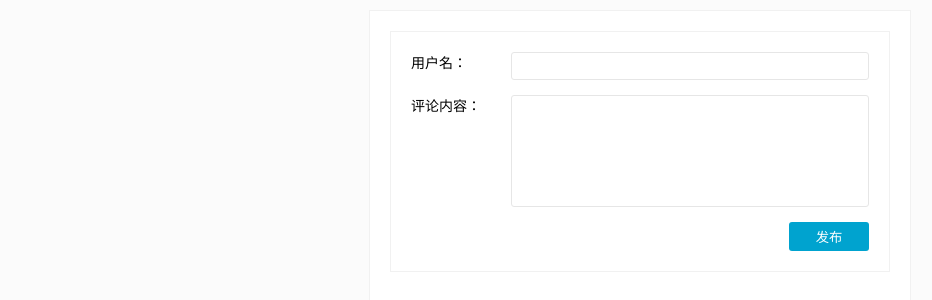
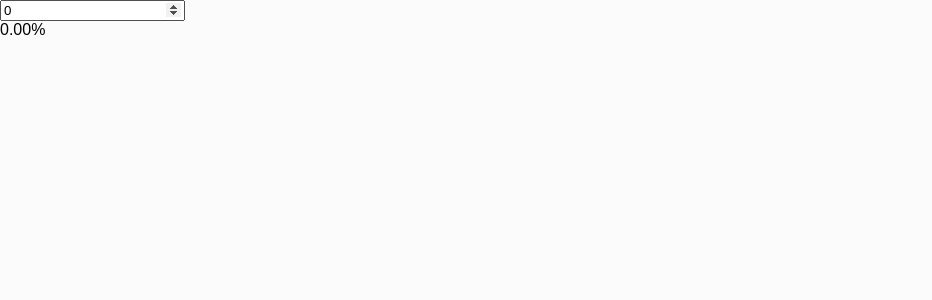
Before and after one commit to CAN-OD/ReactTest, a React (Create React App) app in the folder comment-app/: page / in a window 1280 px wide. Shown: the top 300 px of the page, without its empty margins (0-932 px from the left). Built offline with nearby package versions, Linux system fonts and the light colour scheme.

Commit message:
百分比换算器

```diff
--- a/comment-app/src/index.js
+++ b/comment-app/src/index.js
@@ -1,9 +1,79 @@
-import React from 'react';
+import React,{Component} from 'react';
 import ReactDOM from 'react-dom';
 import './index.css';
 import CommentApp from "./CommentApp";
 
+
+class Input extends Component {
+  constructor(){
+    super()
+    this.state={
+      number:0
+    }
+  }
+
+  render () {
+    return (
+      <div>
+        <input type='number'
+               value={this.state.number}
+               onChange={(event)=>{
+                 if(this.props.numberOut){
+                   this.props.numberOut({number:event.target.value})
+                 }
+                 this.setState({number:event.target.value})
+
+               }}
+        />
+      </div>
+    )
+  }
+}
+
+class PercentageShower extends Component {
+  static defaultProps={
+    pernumber:0
+  }
+
+
+
+  render () {
+    return (
+      <div>
+        {(this.props.pernumber*100).toFixed(2)+'%'}
+      </div>
+    )
+  }
+}
+
+class PercentageApp extends Component {
+  constructor(){
+    super()
+    this.state={
+      numbers:0
+    }
+  }
+
+  numberApp(number){
+    //防止意外情况
+    if(!number.number) return
+    this.setState({numbers:number.number})
+  }
+
+
+  render () {
+    return (
+      <div>
+        <Input numberOut={this.numberApp.bind(this)}/>
+        <PercentageShower pernumber={this.state.numbers}/>
+      </div>
+    )
+  }
+}
+
+
+
 ReactDOM.render(
-  <CommentApp />,
+  <PercentageApp />,
   document.getElementById('root')
 )
```
